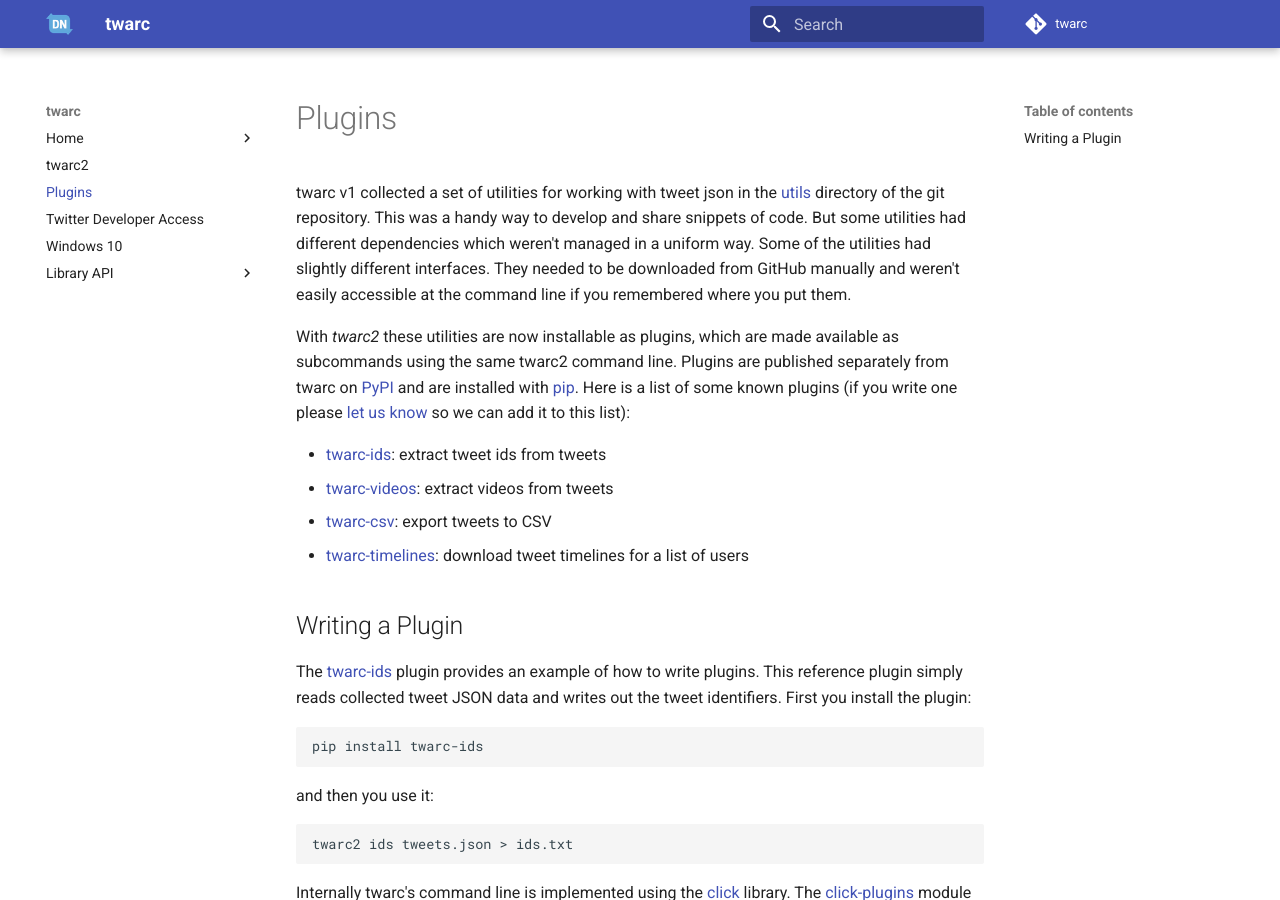
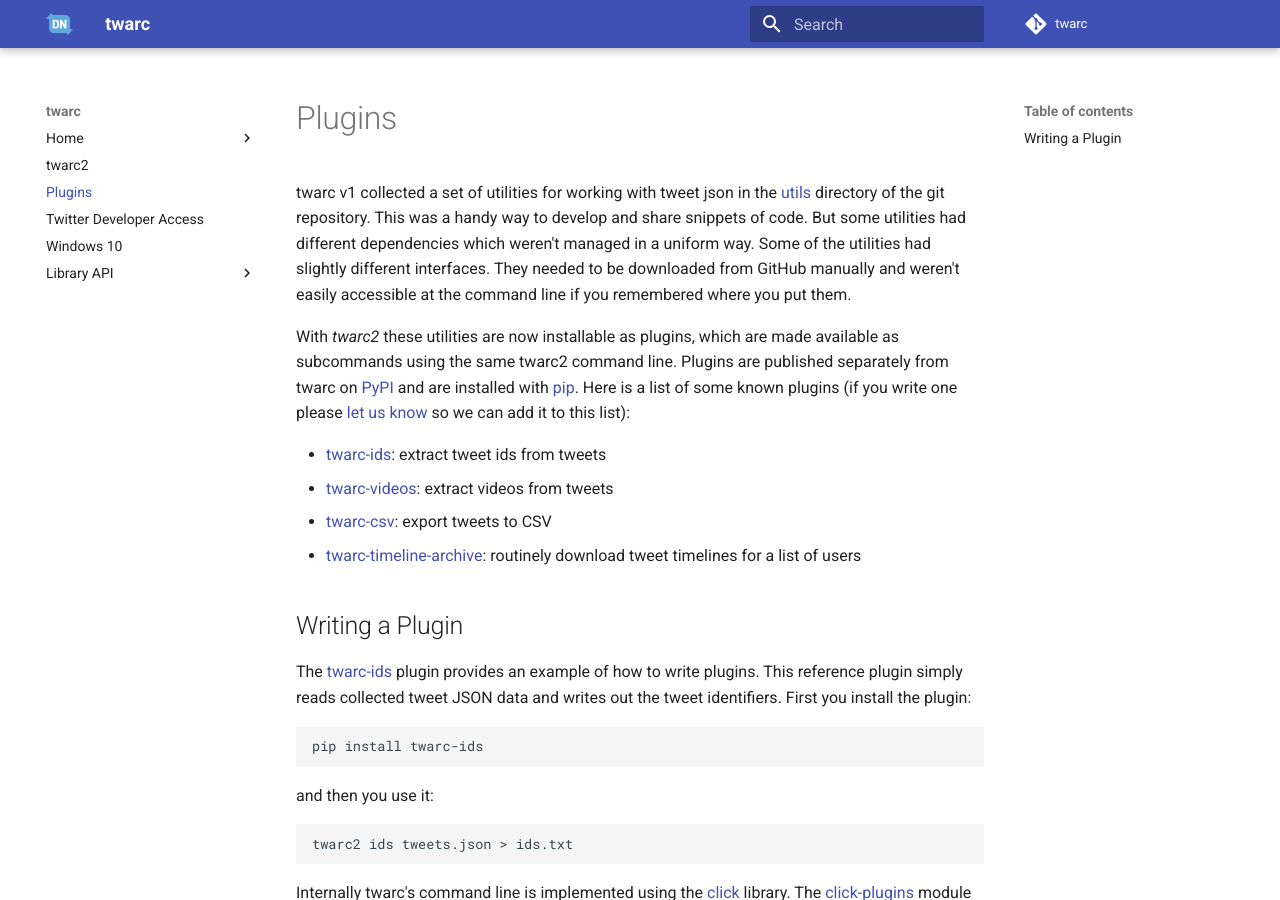
Before and after one commit to DocNow/twarc, an MkDocs documentation site: the page built from docs/plugins.md, in a window 1280 px wide and 900 px high. Built offline with MkDocs 1.6.1 and Material for MkDocs 9.7.7, drawn with Linux system fonts in a browser that asks for light colours; comment, search, counter and statistics services are not loaded.

Commit message:
The twarc-timelines is now twarc-timeline-archive to not interfere with the twarc2 timelinese subcommand

```diff
--- a/docs/plugins.md
+++ b/docs/plugins.md
@@ -16,7 +16,7 @@
 * [twarc-ids](https://pypi.org/project/twarc-ids/): extract tweet ids from tweets
 * [twarc-videos](https://pypi.org/project/twarc-videos): extract videos from tweets
 * [twarc-csv](https://pypi.org/project/twarc-csv/): export tweets to CSV
-* [twarc-timelines](https://pypi.org/project/twarc-timelines): download tweet timelines for a list of users
+* [twarc-timeline-archive](https://pypi.org/project/twarc-timeline-archive): routinely download tweet timelines for a list of users
 
 ## Writing a Plugin
 
```
